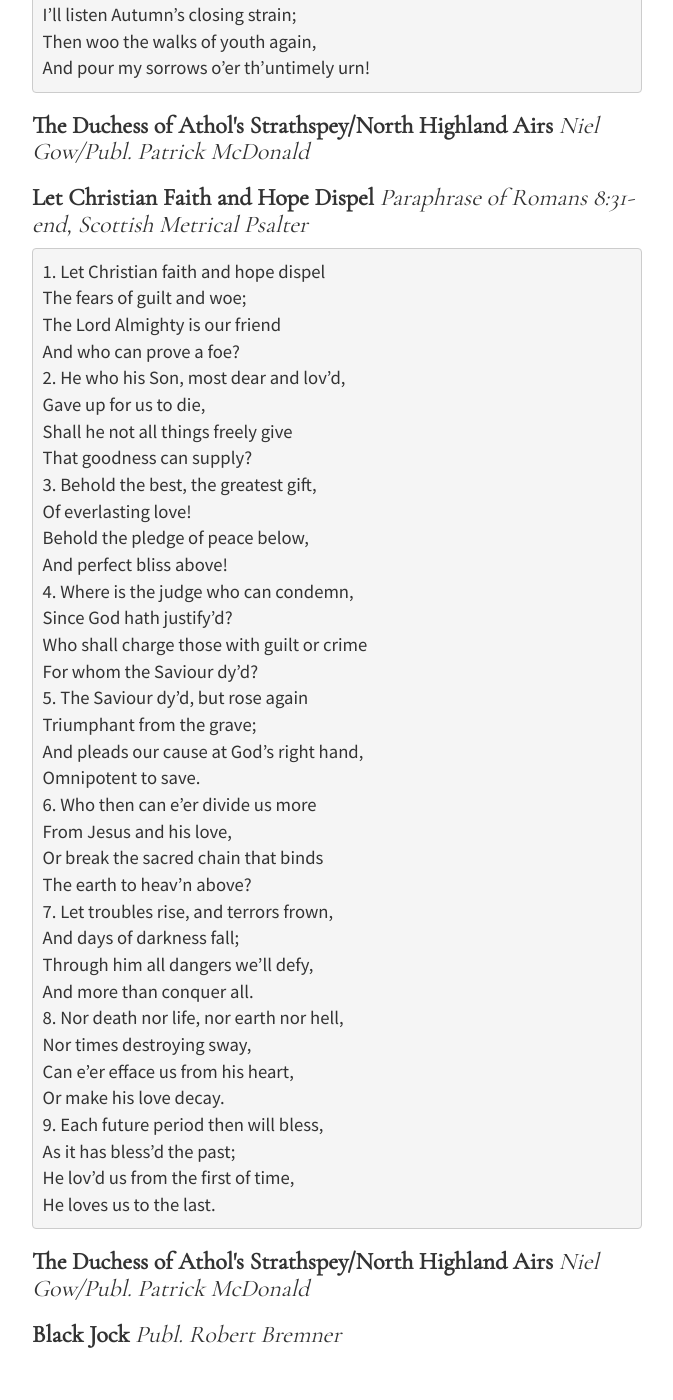
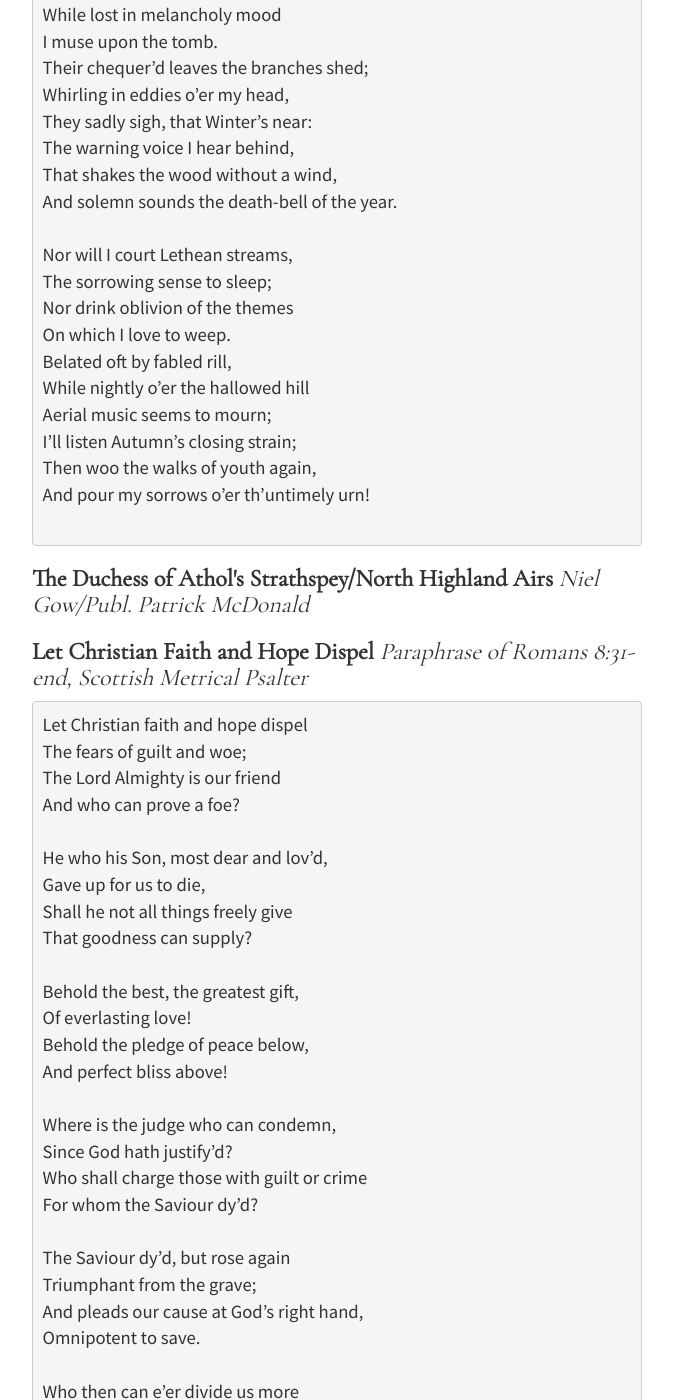
Before and after one commit to timandjeremy/timandjeremy.github.io, a Jekyll site: the page built from program/index.html, in a window 1280 px wide and 1400 px high, scrolled down 5121 px. Shown: the whole window, without its empty margins (303-976 px from the left). Built offline with Jekyll 4.4.1, drawn with Linux system fonts in a browser that asks for light colours; nearby versions of some CDN libraries; library files that are not in the unit come from our copies; before the commit the page ends 6479 px from its top, so only the background shows below that; some of the changed text lies outside the part shown.

Commit message:
Update linebreaks and such in program

```diff
--- a/program/index.html
+++ b/program/index.html
@@ -16,7 +16,6 @@
     </strong>
     <em>Publ. Niel Gow</em>
   </h3>
-
   <h3>
     <strong>Wilt Thou Be My Dearie</strong>
     <em>Robert Burns, 1794</em>
@@ -32,6 +31,7 @@
 Shall ever be my Dearie!
 Only thou, I swear and vow,
 Shall ever be my Dearie!
+
 Lassie, say thou lo'es me;
 Or, if thou wilt na be my ain,
 O say na thou'lt refuse me!
@@ -69,15 +69,17 @@
 Concealing the course of the dark-winding rill;
 How languid the scenes, late so sprightly, appear!
 As Autumn to Winter resigns the pale year.
+
 The forests are leafless, the meadows are brown,
 And all the gay foppery of summer is flown:
 Apart let me wander, apart let me muse,
+How quick Time is flying, how keen Fate pursues!
 
-How quick Time is flying, how keen Fate pursues!
 How long I have liv'd-but how much liv'd in vain,
 How little of life's scanty span may remain,
 What aspects old Time in his progress has worn,
 What ties cruel Fate, in my bosom has torn.
+
 How foolish, or worse, till our summit is gain'd!
 And downward, how weaken'd, how darken'd, how pain'd!
 Life is not worth having with all it can give-
@@ -98,6 +100,7 @@
 Thou art to me a stream of sorrow;
 For never on thy banks shall I
 Behold my love, the flower of Yarrow.
+
 “He promised me a milk-white steed,
 To bear me to his father’s bowers;
 He promised me a little page,
@@ -106,6 +109,7 @@
 The wedding-day was fix’d to-morrow;—
 Now he is wedded to his grave,
 Alas, his watery grave, in Yarrow!
+
 “His mother from the window look’d,
 With all the longing of a mother;
 His little sister weeping walk’d
@@ -114,6 +118,7 @@
 They sought him all the forest thorough,
 They only saw the cloud of night,
 They only heard the roar of Yarrow:
+
 “No longer from thy window look,
 Thou hast no son, thou tender mother!
 No longer walk, thou lovely maid!
@@ -122,6 +127,7 @@
 And search no more the forest thorough,
 For, wandering in the night so dark,
 He fell a lifeless corse in Yarrow.
+
 “The tear shall never leave my cheek,
 No other youth shall be my marrow;
 I’ll seek thy body in the sream,
@@ -156,17 +162,18 @@
 While Nature strips her garment gay,
 And wears the vesture of decay,
 O let me wander thro’ the sounding woods!
+
 Ah! Well-known streams! Ah! Wonted groves,
 Still pictured in my mind!
 Oh! Sacred scene of youthful loves,
 Whose image lives behind!
 While sad I ponder on the past,
 The joys that must no longer last;
-
 The wild-flower strown on Summer’s bier,
 The dying music of the grove,
 And the last elegies of love,
 Dissolve the soul, and draw the tender tear!
+
 Alas! The hospitable hall,
 Where youth and friendship play’d,
 Wide to the winds a ruin’d wall
@@ -177,6 +184,7 @@
 No more Acadian mountains bloom,
 Nor Enna valleys breath perfume,
 The fancied Eden fades with all its flowers!
+
 Companions of the youthful scene,
 Endear’d from earliest days!
 With whom I sported on the green,
@@ -187,6 +195,7 @@
 I hear your voices in the wind,
 Your forms in every walk I find,
 I stretch my arms: ye vanish into air!
+
 My steps, when innocent and young,
 These fairy paths pursued;
 And, wandering o’er the wild, I sung
@@ -197,6 +206,7 @@
 Or while the mournful vision rose,
 I sought to weep for imaged woes,
 Nor real life believed a tragic tale!
+
 Alas! Misfortune’s cloud unkind
 May Summer soon o’ercast;
 And cruel Fate’s untimely wind
@@ -205,8 +215,8 @@
 The hopes of life in embrio sweeps;
 Pale o’er the ruins of his prime,
 And desolate before his time,
+In silence sad the mourner walks and weeps!
 
-In silence sad the mourner walks and weeps!
 Relentless power! Whose fated stroke
 O’er wretched man prevails!
 Ha! Love’s eternal chain is broke,
@@ -217,6 +227,7 @@
 What charm can bind the gushing eye?
 What voice console th’incessant sigh,
 And everlasting longings for the lost?
+
 Yet not unwelcome waves the wood,
 That hides me in its gloom,
 While lost in melancholy mood
@@ -227,6 +238,7 @@
 The warning voice I hear behind,
 That shakes the wood without a wind,
 And solemn sounds the death-bell of the year.
+
 Nor will I court Lethean streams,
 The sorrowing sense to sleep;
 Nor drink oblivion of the themes
@@ -249,39 +261,47 @@
     <em>Paraphrase of Romans 8:31-end, Scottish Metrical Psalter</em>
   </h3>
   <pre>
-1. Let Christian faith and hope dispel
+Let Christian faith and hope dispel
 The fears of guilt and woe;
 The Lord Almighty is our friend
 And who can prove a foe?
-2. He who his Son, most dear and lov’d,
+
+He who his Son, most dear and lov’d,
 Gave up for us to die,
 Shall he not all things freely give
 That goodness can supply?
-3. Behold the best, the greatest gift,
+
+Behold the best, the greatest gift,
 Of everlasting love!
 Behold the pledge of peace below,
 And perfect bliss above!
-4. Where is the judge who can condemn,
+
+Where is the judge who can condemn,
 Since God hath justify’d?
 Who shall charge those with guilt or crime
 For whom the Saviour dy’d?
-5. The Saviour dy’d, but rose again
+
+The Saviour dy’d, but rose again
 Triumphant from the grave;
 And pleads our cause at God’s right hand,
 Omnipotent to save.
-6. Who then can e’er divide us more
+
+Who then can e’er divide us more
 From Jesus and his love,
 Or break the sacred chain that binds
 The earth to heav’n above?
-7. Let troubles rise, and terrors frown,
+
+Let troubles rise, and terrors frown,
 And days of darkness fall;
 Through him all dangers we’ll defy,
 And more than conquer all.
-8. Nor death nor life, nor earth nor hell,
+
+Nor death nor life, nor earth nor hell,
 Nor times destroying sway,
 Can e’er efface us from his heart,
 Or make his love decay.
-9. Each future period then will bless,
+
+Each future period then will bless,
 As it has bless’d the past;
 He lov’d us from the first of time,
 He loves us to the last.
```
Lines whose indentation alone changed are shown as unchanged.
